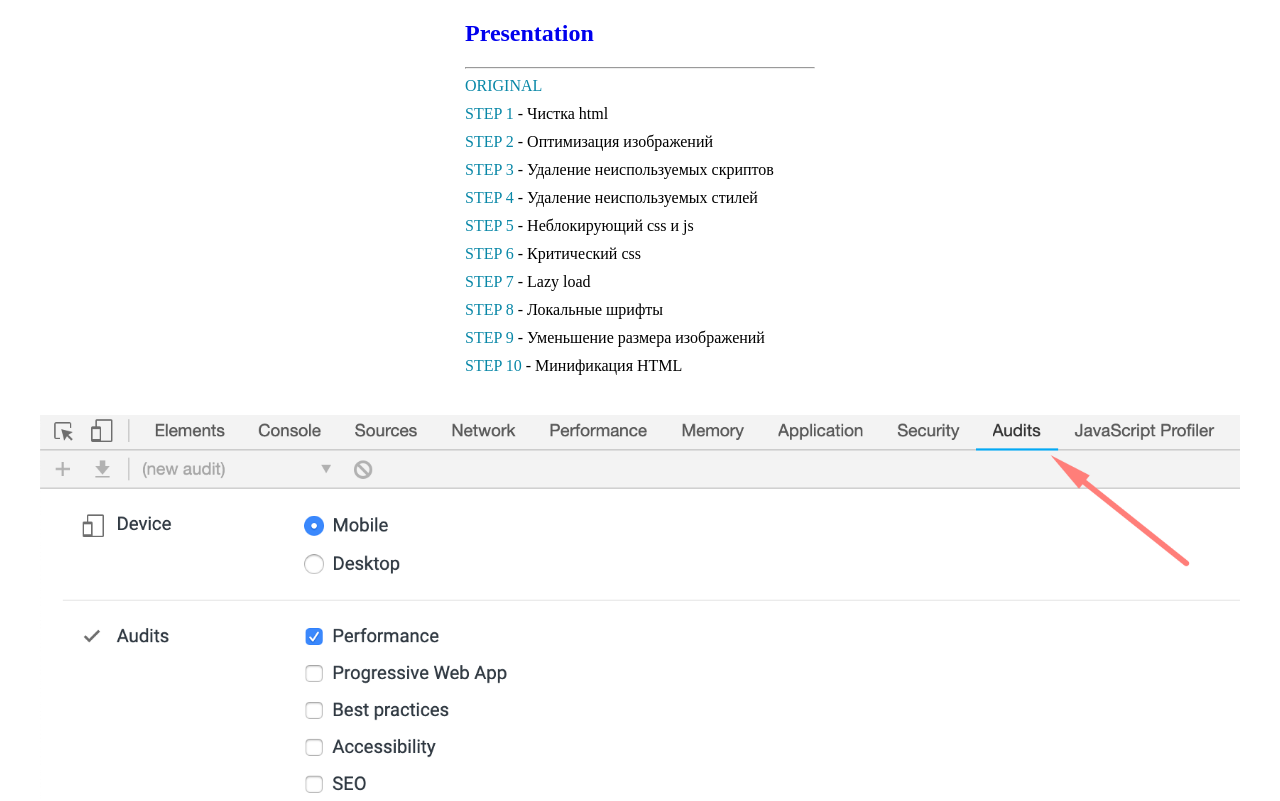
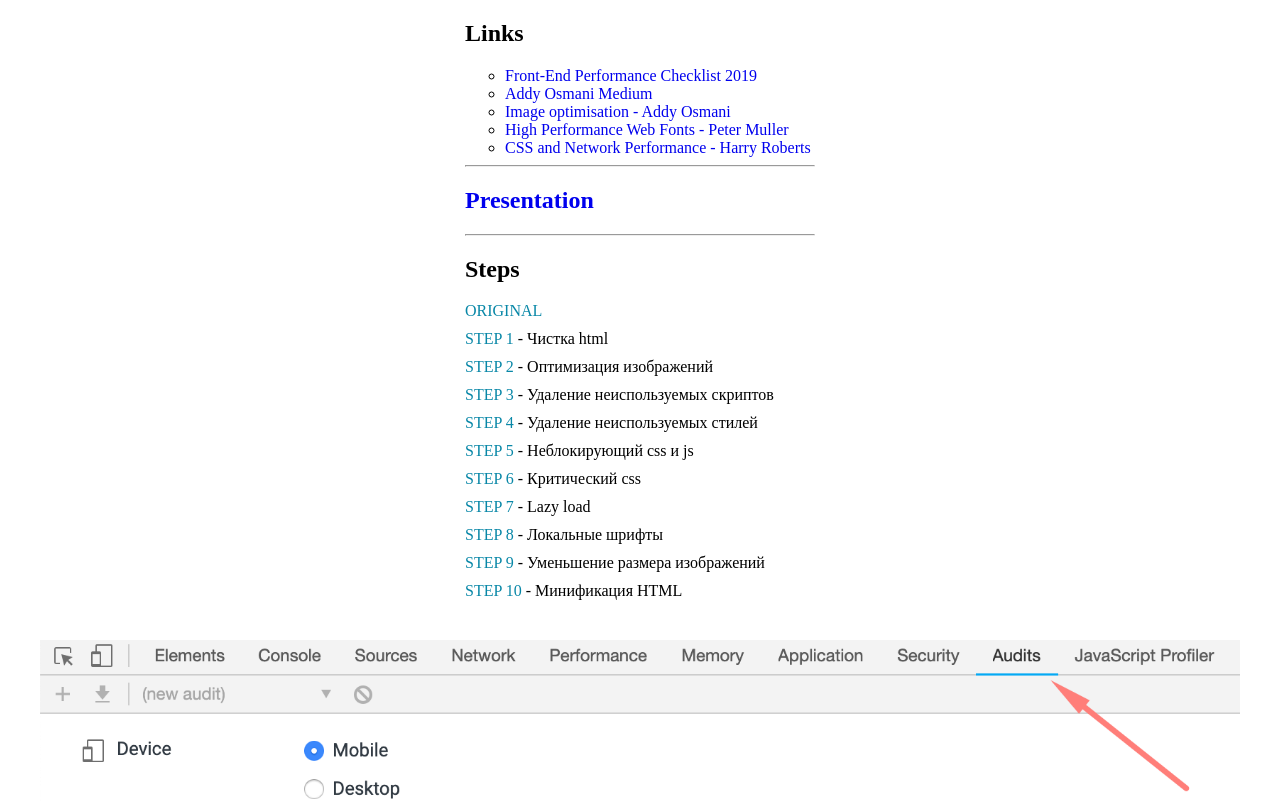
Before and after one commit to js-machine-meet-up/js-machine-meet-up, a plain HTML site: page index.html in a window 1280 px wide. Shown: the top 801 px of the page. Drawn offline with Linux system fonts and the light colour scheme.

Commit message:
Add links

```diff
--- a/index.html
+++ b/index.html
@@ -9,8 +9,19 @@
 </head>
 <body>
   <ul class="container">
+    <h2>Links</h2>
+    <ul>
+      <li>
+        <a href="https://www.smashingmagazine.com/2019/01/front-end-performance-checklist-2019-pdf-pages/">Front-End Performance Checklist 2019</a></li>
+      <li><a href="https://medium.com/@addyosmani">Addy Osmani Medium</a></li>
+      <li><a href="https://images.guide/">Image optimisation - Addy Osmani</a></li>
+      <li><a href="https://www.youtube.com/watch?v=eEO77MiGOCc">High Performance Web Fonts - Peter Muller</a></li>
+      <li><a href="https://csswizardry.com/2018/11/css-and-network-performance/">CSS and Network Performance - Harry Roberts</a></li>
+    </ul>
+    <hr>
     <h2><a href="./presentation.key">Presentation</a></h2>
     <hr>
+    <h2>Steps</h2>
     <li class="link-container">
       <a href="original/index.html">Original</a>
     </li>
```
